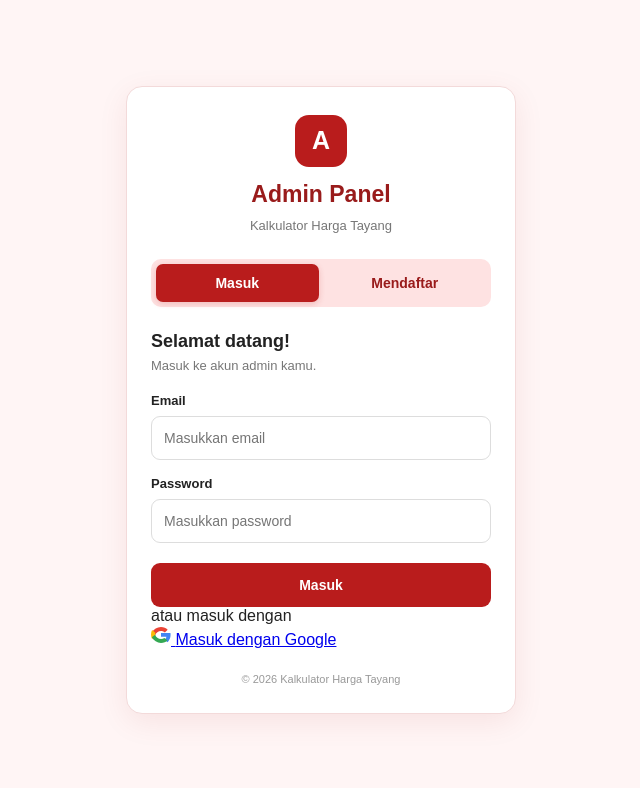
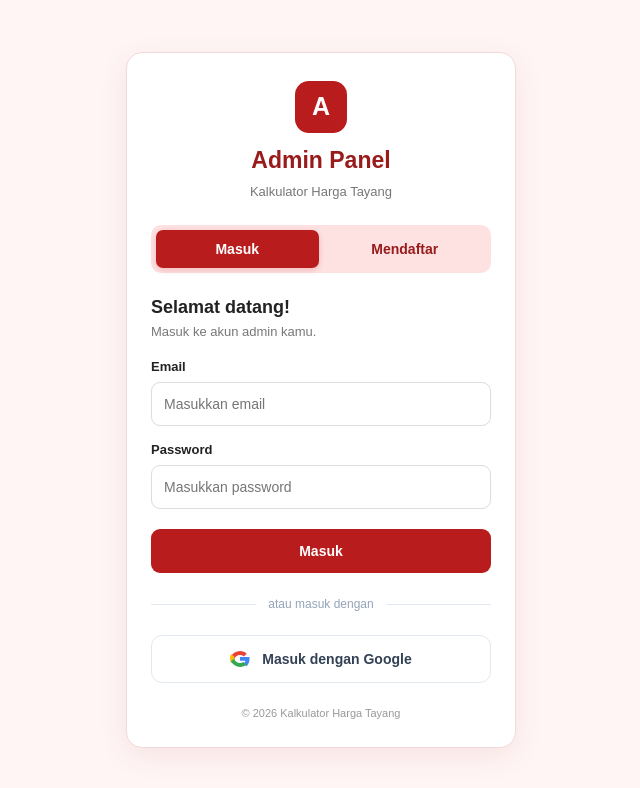
Before and after one commit to egiktrihatmoko/IoT-SmartHome, a website: page admin.html in a window 1280 px wide. Shown: the whole page, without its empty margins (319-959 px from the left). Drawn offline with Linux system fonts and the light colour scheme; no server answers.

Commit message:
Update admin.html

```diff
--- a/admin.html
+++ b/admin.html
@@ -169,7 +169,49 @@
       font-size: 11px;
       color: #999;
     }
+  .google-divider {
+    display: flex;
+    align-items: center;
+    gap: 12px;
+    margin: 24px 0;
+    color: #94a3b8;
+    font-size: 12px;
+}
 
+.google-divider::before,
+.google-divider::after {
+    content: "";
+    flex: 1;
+    height: 1px;
+    background: #e2e8f0;
+}
+
+.google-login-btn {
+    width: 100%;
+    min-height: 48px;
+    padding: 12px 16px;
+    display: flex;
+    align-items: center;
+    justify-content: center;
+    gap: 12px;
+    border: 1px solid #e2e8f0;
+    border-radius: 11px;
+    background: #ffffff;
+    color: #334155;
+    font-size: 14px;
+    font-weight: 600;
+    text-decoration: none;
+    transition: background 0.2s, border-color 0.2s;
+}
+
+.google-login-btn:hover {
+    background: #f8fafc;
+    border-color: #cbd5e1;
+}
+
+.google-login-btn svg {
+    flex-shrink: 0;
+  }
     [hidden] {
       display: none !important;
     }
```
